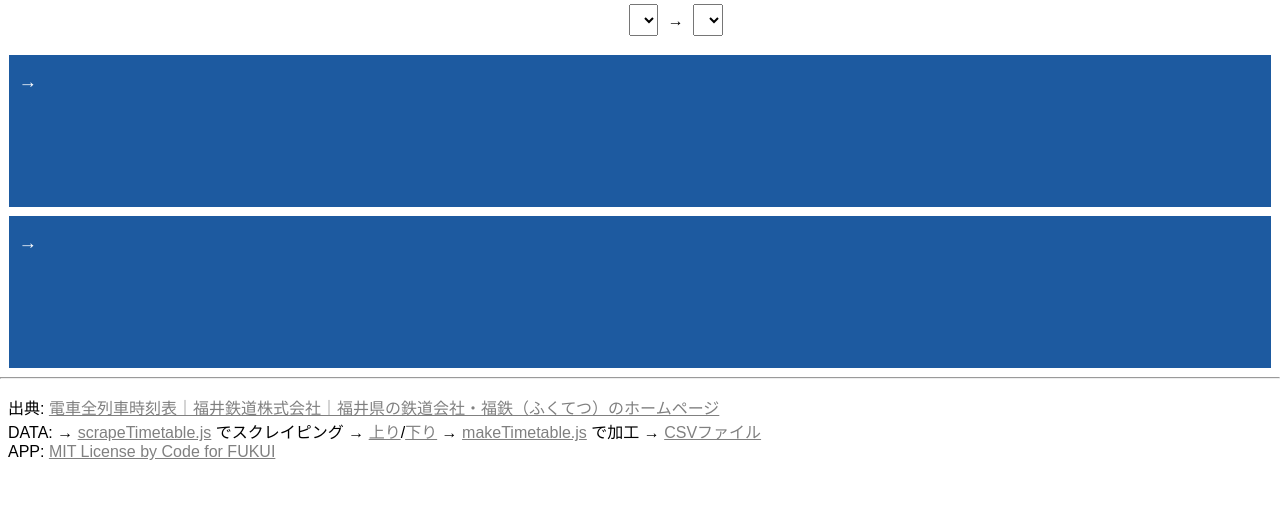
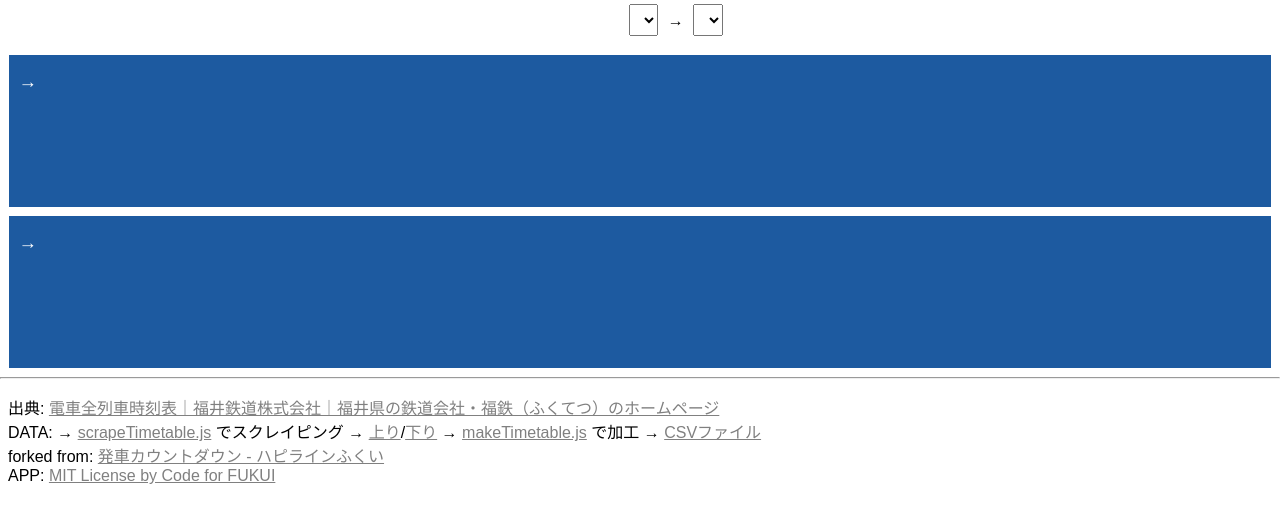
Before and after one commit to code4fukui/dmv-countdown, a plain HTML site: page index.html in a window 1280 px wide. Shown: the part 121-644 px from the top of the page. Drawn offline with Linux system fonts and the light colour scheme.

Commit message:
add link

```diff
--- a/index.html
+++ b/index.html
@@ -37,7 +37,9 @@
 DATA: → <a href=https://github.com/code4fukui/fukutetsu-opendata/blob/main/scrapeTimetable.js>scrapeTimetable.js</a> でスクレイピング → <a href=https://github.com/code4fukui/fukutetsu-opendata/blob/main/hapiline-kudari.csv>上り</a>/<a href=https://github.com/code4fukui/fukutetsu-opendata/blob/main/hapiline-kudari.csv>下り</a> → <a href=https://github.com/code4fukui/fukutetsu-opendata/blob/main/makeTimetable.js>makeTimetable.js</a> で加工 → <a href=https://github.com/code4fukui/fukutetsu-opendata/blob/main/fukutetsu-opendata.csv>CSVファイル</a><br>
 <!--DATA: → <a href=https://github.com/code4fukui/fukutetsu-opendata/blob/main/hapiline-fare.csv>運賃CSV</a> / <a href=https://github.com/code4fukui/fukutetsu-opendata/blob/main/hapiline-station.csv>駅CSV</a><br>
 -->
+forked from: <a href=https://code4fukui.github.io/hapiline-timetable/>発車カウントダウン - ハピラインふくい</a><br>
 APP: <a href=https://github.com/code4fukui/fukutetsu-opendata/>MIT License by Code for FUKUI</a><br>
+<br>
 </footer>
 
 <style>
```
